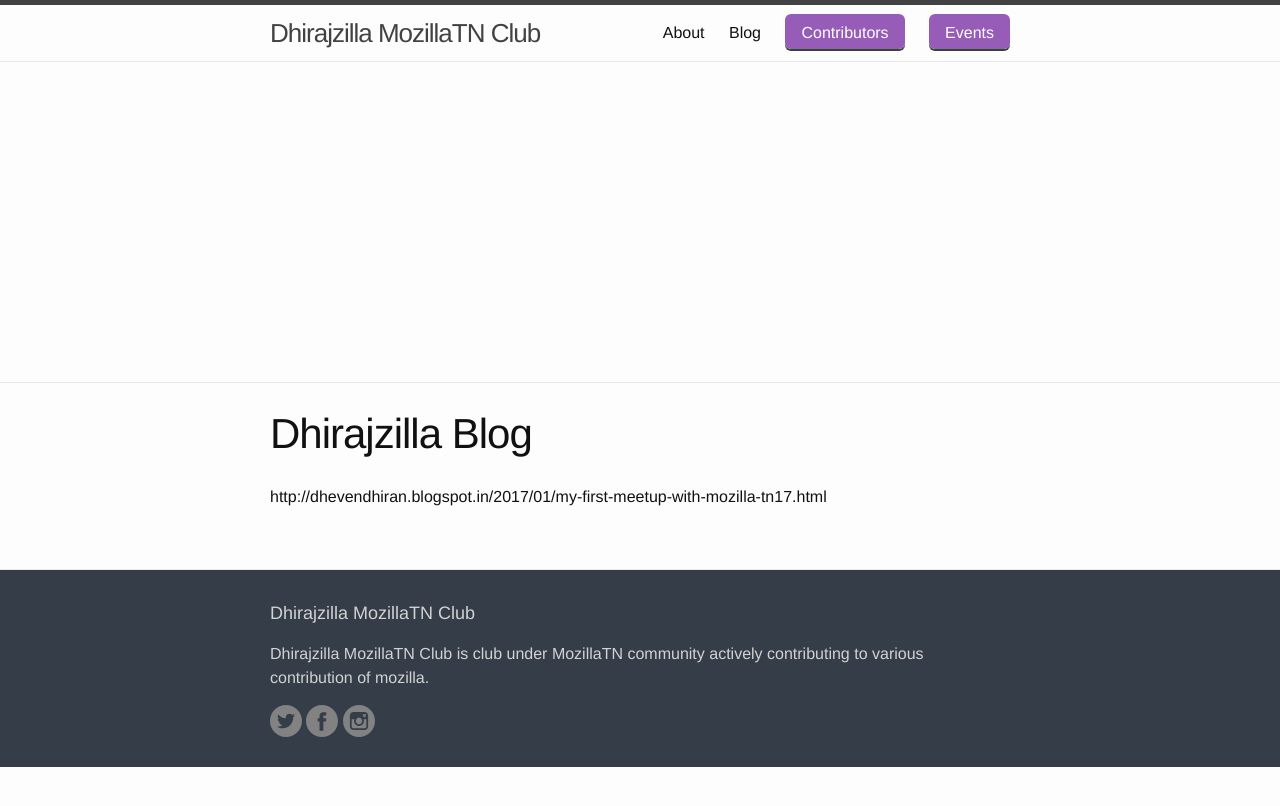
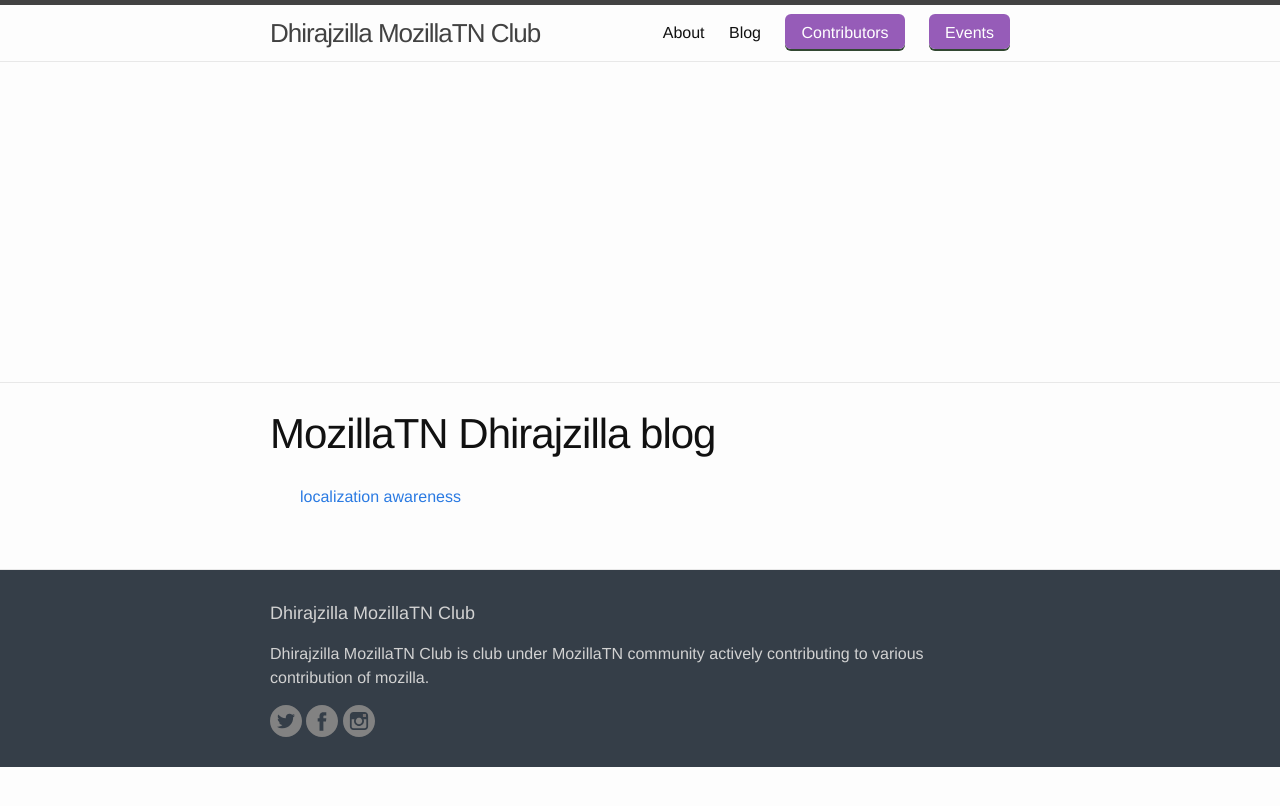
Before and after one commit to MozillaTN/Dhirajzilla, a Jekyll site: the page built from docs/blog.md, in a window 1280 px wide. Shown: the top 806 px of the page. Built offline with Jekyll 4.4.1, drawn with Linux system fonts in a browser that asks for light colours.

Commit message:
Update blog.md

```diff
--- a/docs/blog.md
+++ b/docs/blog.md
@@ -1,10 +1,10 @@
 ---
 layout: page
-title: Dhirajzilla Blog
+title: MozillaTN Dhirajzilla blog
 navigation_title: Blog
 permalink: /blog/
 cover: 'https://mozillatn.github.io/clubs/assets/mozilla-tn-bannerc.png'
 ---
 
 
-http://dhevendhiran.blogspot.in/2017/01/my-first-meetup-with-mozilla-tn17.html
+{% include blog-post-list.html %}
```
